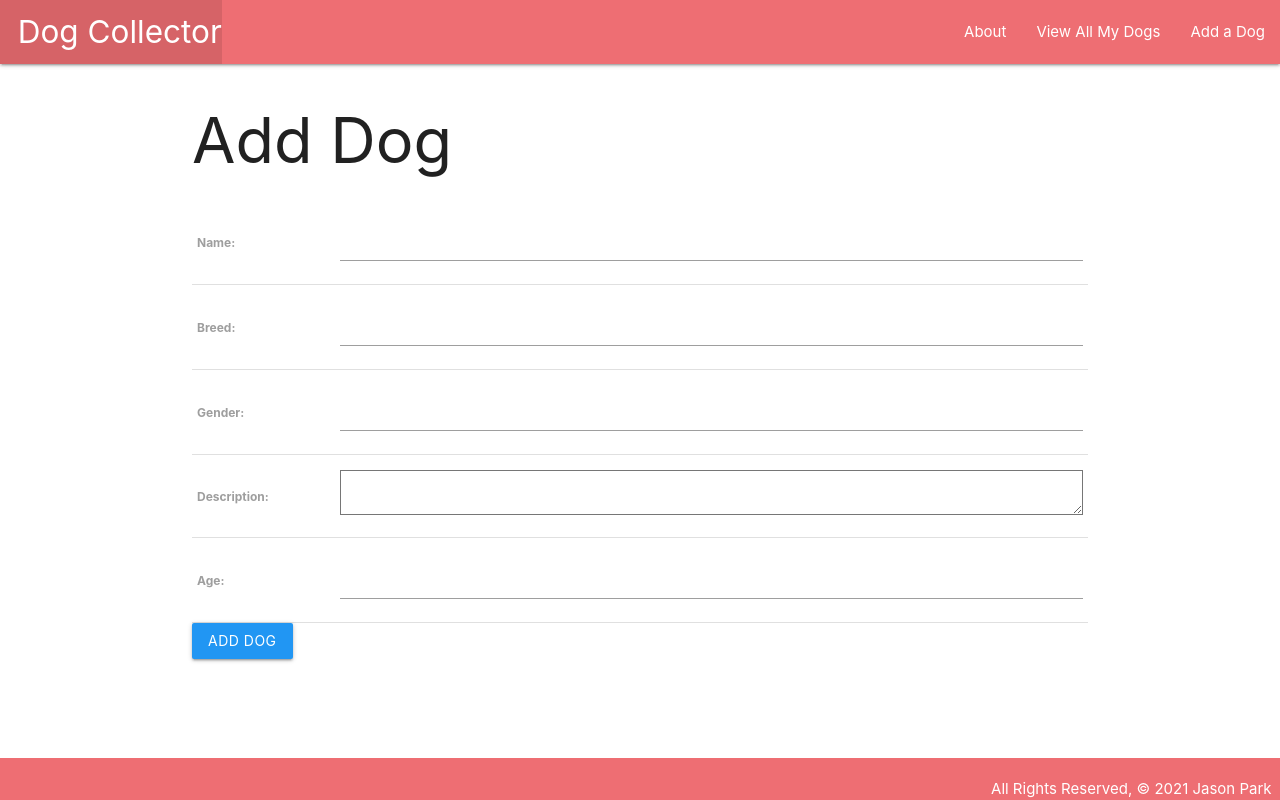
After one commit to platosw/dog-collector, a Django app: page /dogs/create/ in a window 1280 px wide. The commit adds this page. Run offline with Django 3.2, Linux system fonts and the light colour scheme.

Commit message:
wip: initialize create a dog's data

```diff
--- a/main_app/models.py
+++ b/main_app/models.py
@@ -1,5 +1,5 @@
 from django.db import models
-
+from django.urls import reverse
 # Create your models here.
 class Dog(models.Model):
     name = models.CharField(max_length=100)
@@ -10,3 +10,9 @@ class Dog(models.Model):
 
     def __str__(self):
         return self.name
+
+    # def get_absolute_url(self):
+    #     return reverse('detail', kwargs={'dog_id': self.id})
+
+    def get_absolute_url(self):
+        return reverse('detail', kwargs={'pk': self.id})
--- a/main_app/templates/base.html
+++ b/main_app/templates/base.html
@@ -26,6 +26,7 @@
                 <ul class="right">
                     <li><a href="{% url 'about' %}">About</a></li>
                     <li><a href="{% url 'index' %}">View All My Dogs</a></li>
+                    <li><a href="{% url 'dogs_create' %}">Add a Dog</a></li>
                 </ul>
             </div>
         </nav>
--- /dev/null
+++ b/main_app/templates/main_app/dog_form.html
@@ -0,0 +1,15 @@
+{% extends 'base.html' %}
+
+{% block content %}
+
+<h1>Add Dog</h1>
+
+<form action="" method="post">
+    {% csrf_token %}
+    <table>
+        {{ form.as_table }}
+    </table>
+    <input class="btn blue" type="submit" value="Add Dog">
+</form>
+
+{% endblock %}
--- a/main_app/urls.py
+++ b/main_app/urls.py
@@ -1,6 +1,3 @@
-from django.urls.resolvers import URLPattern
-
-
 from django.urls import path
 from . import views
 
@@ -12,4 +9,5 @@ urlpatterns = [
     path('dogs/', views.DogIndex.as_view(), name='index'),
     # path('dogs/<int:dog_id>/', views.dogs_detail, name='detail'),
     path('dogs/<int:pk>/', views.DogDetail.as_view(), name='detail'),
+    path('dogs/create/', views.DogCreate.as_view(), name='dogs_create'),
 ]
--- a/main_app/views.py
+++ b/main_app/views.py
@@ -1,6 +1,7 @@
+from django.shortcuts import render
 from django.views.generic import ListView
 from django.views.generic.detail import DetailView
-from django.shortcuts import render
+from django.views.generic.edit import CreateView
 # from django.http import HttpResponse
 from .models import Dog
 
@@ -49,3 +50,8 @@ class DogIndex(ListView):
 class DogDetail(DetailView):
     model = Dog
     template_name = 'dogs/detail.html'
+
+class DogCreate(CreateView):
+    model = Dog
+    fields = '__all__'
+    # success_url = '/dogs/'
```
